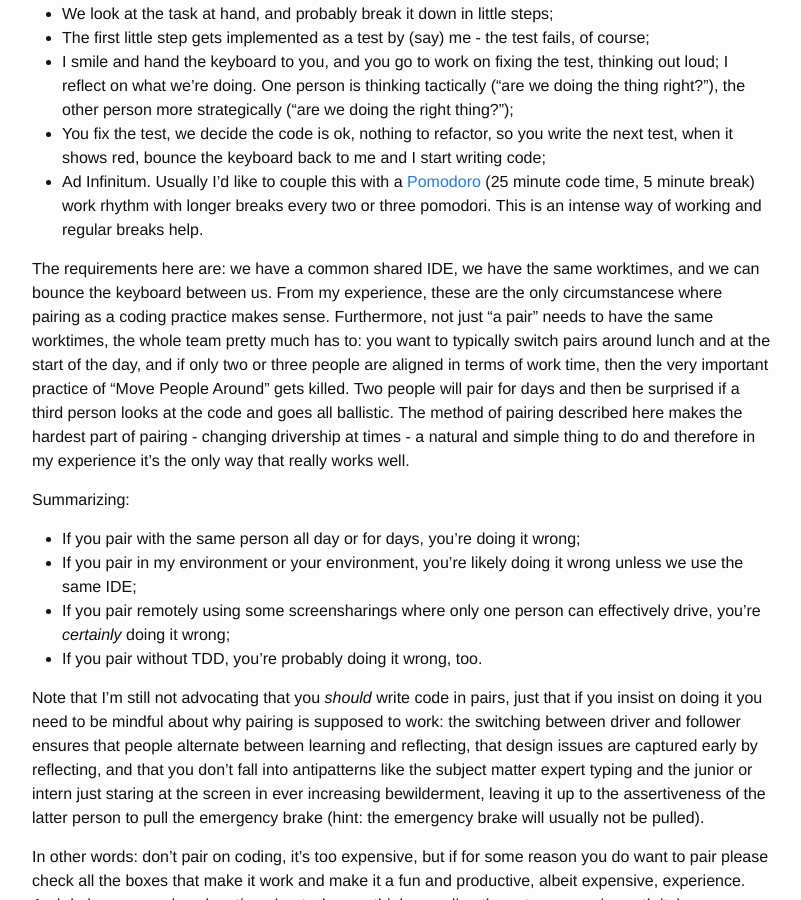
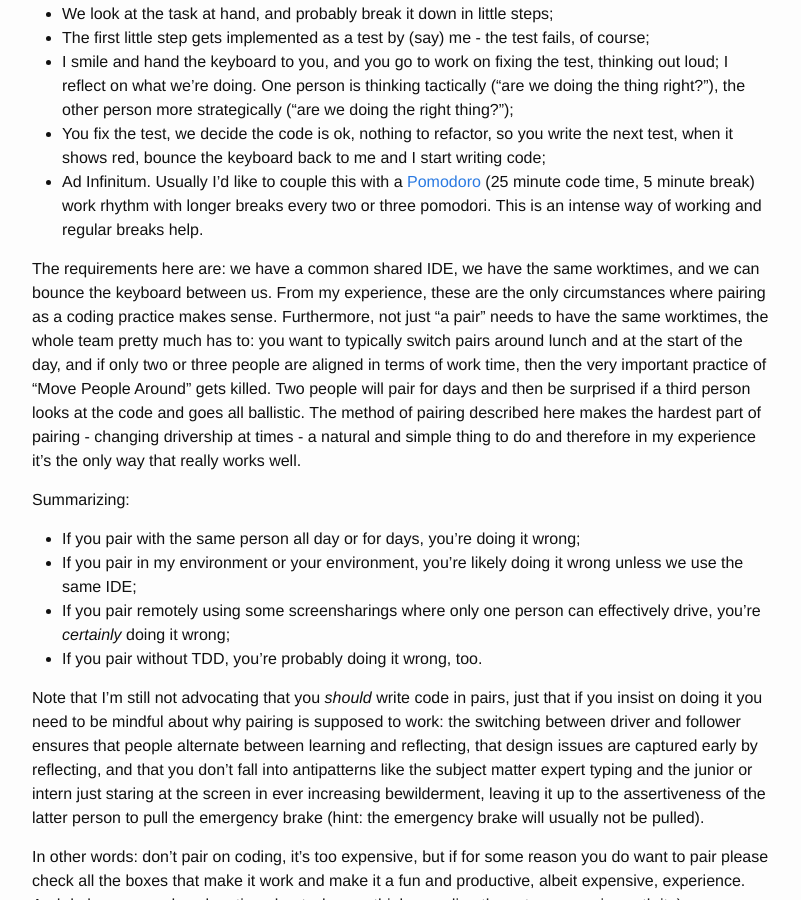
Before and after one commit to cdegroot/evrl, a Jekyll site: the page built from _posts/2018-02-21-pair-programming.markdown, in a window 1280 px wide and 900 px high, scrolled down 3207 px. Shown: the whole window, without its empty margins (238-1039 px from the left). Built offline with Jekyll 4.4.1, drawn with Linux system fonts in a browser that asks for light colours; comment, search, counter and statistics services are not loaded; some of the changed text lies outside the part shown.

Commit message:
Fix typos

```diff
--- a/_posts/2018-02-21-pair-programming.markdown
+++ b/_posts/2018-02-21-pair-programming.markdown
@@ -163,7 +163,7 @@ pomodori. This is an intense way of working and regular breaks help.
 
 The requirements here are: we have a common shared IDE, we have the
 same worktimes, and we can bounce the keyboard between us. From my
-experience, these are the only circumstancese where pairing as a coding practice
+experience, these are the only circumstances where pairing as a coding practice
 makes sense. Furthermore, not just "a pair" needs to have the same
 worktimes, the whole team pretty much has to: you want to typically switch
 pairs around lunch and at the start of the day, and if only two or three people
```
Also changed, not shown: other parts of _posts/2018-02-21-pair-programming.markdown (+1 -1 lines).
